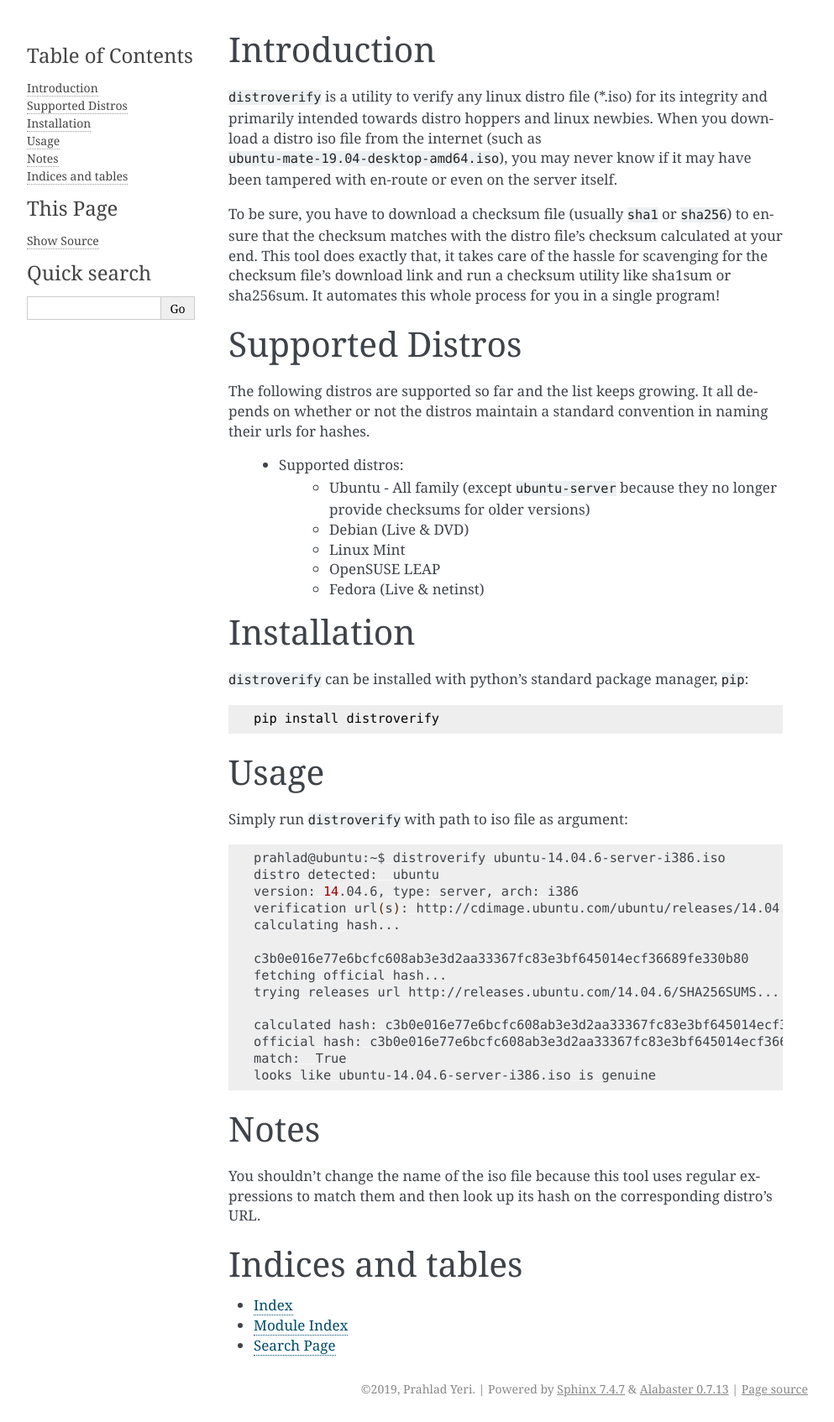
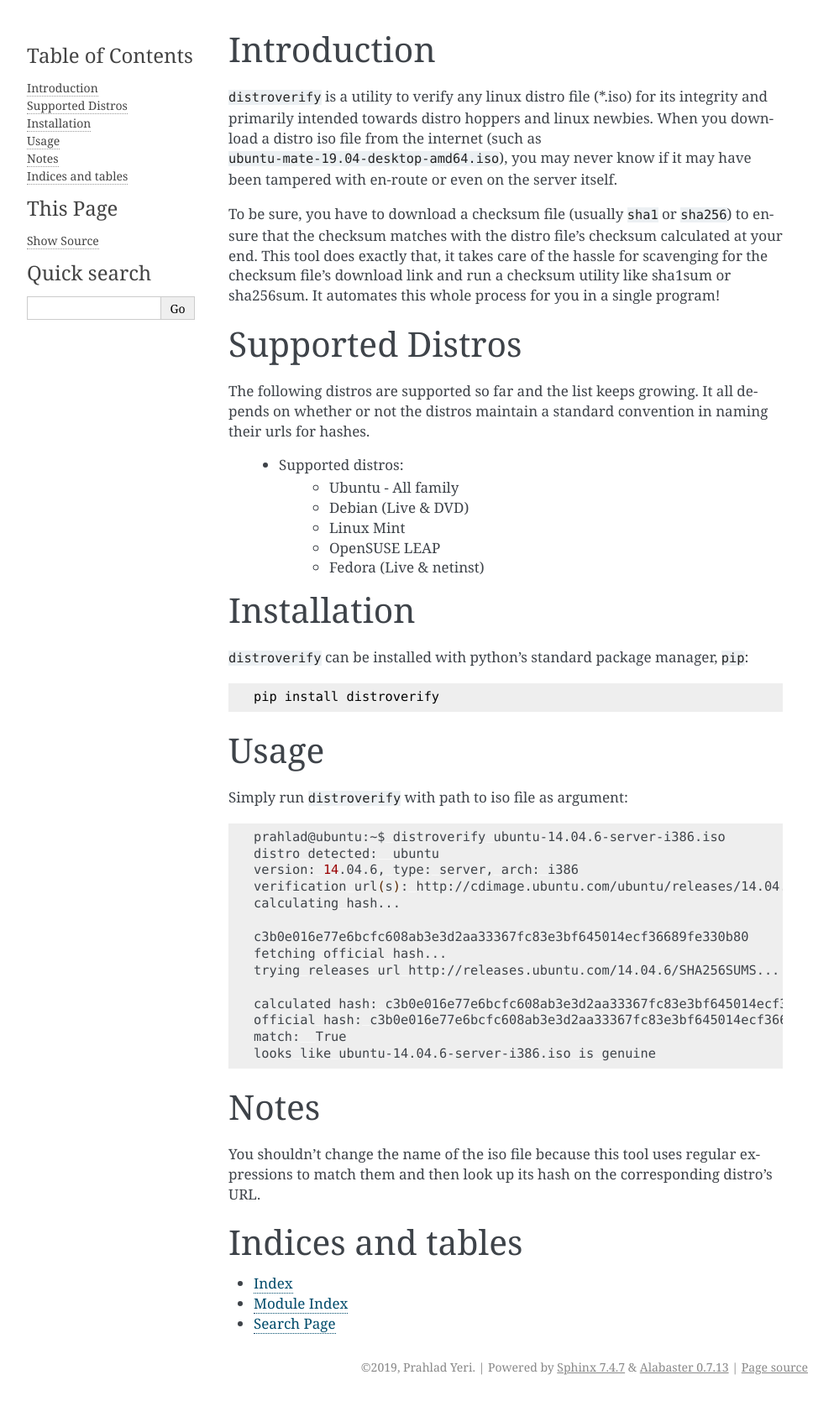
Before and after one commit to prahladyeri/distroverify, a Sphinx documentation site: the page built from docs/index.rst, in a window 1280 px wide. Shown: the whole page at 84% size, without its empty margins (148-1141 px from the left). Built offline with Sphinx 7.4.7, drawn with Linux system fonts in a browser that asks for light colours; after the commit the page ends 1668 px from its top, so only the background shows below that.

```diff
--- a/docs/index.rst
+++ b/docs/index.rst
@@ -15,7 +15,7 @@ Supported Distros
 The following distros are supported so far and the list keeps growing. It all depends on whether or not the distros maintain a standard convention in naming their urls for hashes.
 
 	* Supported distros:
-		* Ubuntu - All family (except ``ubuntu-server`` because they no longer provide checksums for older versions)
+		* Ubuntu - All family
 		* Debian (Live & DVD)
 		* Linux Mint
 		* OpenSUSE LEAP
```
Also changed, not shown: README.md (+1 -1 lines).
